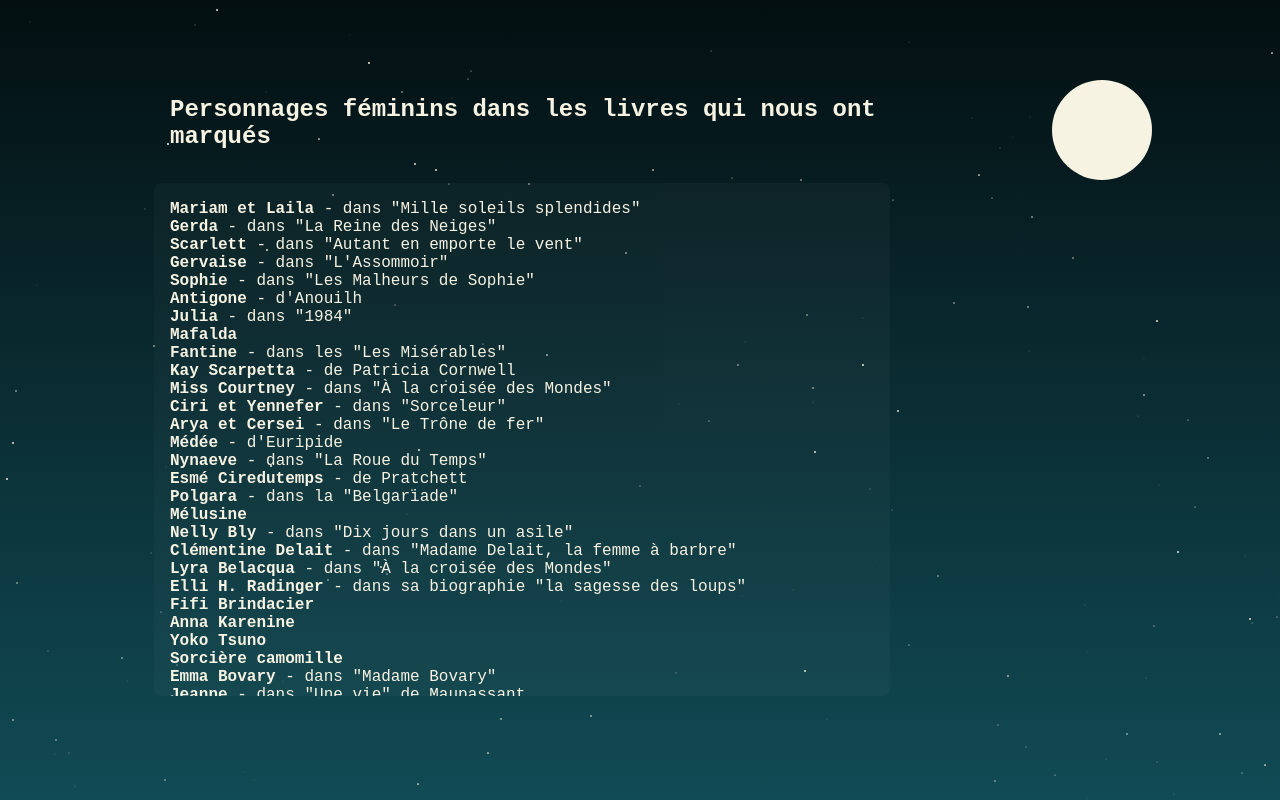
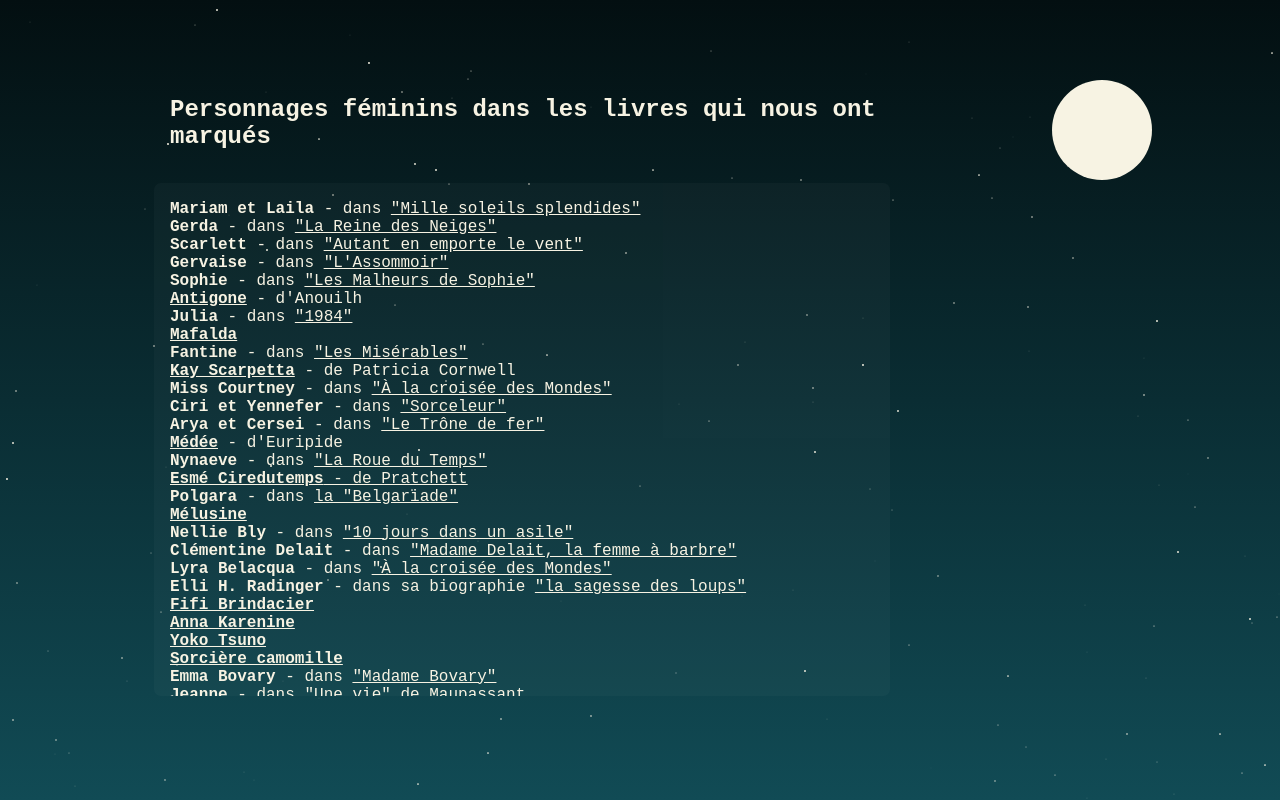
Before and after one commit to svilder/thefutureisfemale, a React (Create React App) app in the folder thefutureisfemale-front/: page / in a window 1280 px wide. Built offline with nearby package versions, Linux system fonts and the light colour scheme; a web font is replaced by a local one.

Commit message:
added links to check infos on books

```diff
--- a/thefutureisfemale-front/src/components/FemaleCharacters.css
+++ b/thefutureisfemale-front/src/components/FemaleCharacters.css
@@ -9,3 +9,7 @@
   font-family: 'Xanh Mono', monospace;
   overflow: scroll;
 }
+
+.card a {
+  color: #F7F3E3;
+}
--- a/thefutureisfemale-front/src/components/FemaleCharaters.js
+++ b/thefutureisfemale-front/src/components/FemaleCharaters.js
@@ -4,63 +4,62 @@ import './FemaleCharacters.css';
 const FemaleCharacters = () => {
   return (
     <div className="card">
-      <p><strong>Mariam et Laila</strong> - dans "Mille soleils splendides"</p>
-      <p><strong>Gerda</strong> - dans "La Reine des Neiges"</p>
-      <p><strong>Scarlett</strong> - dans "Autant en emporte le vent"</p>
-      <p><strong>Gervaise</strong> - dans "L'Assommoir"</p>
-      <p><strong>Sophie</strong> - dans "Les Malheurs de Sophie"</p>
-      <p><strong>Antigone</strong> - d'Anouilh</p>
-      <p><strong>Julia</strong> - dans "1984"</p>
-      <p><strong>Mafalda</strong></p>
-      <p><strong>Fantine</strong> - dans les "Les Misérables"</p>
-      <p><strong>Kay Scarpetta</strong> - de Patricia Cornwell</p>
-      <p><strong>Miss Courtney</strong> - dans "À la croisée des Mondes"</p>
-      <p><strong>Ciri et Yennefer</strong> - dans "Sorceleur"</p>
-      <p><strong>Arya et Cersei</strong> - dans "Le Trône de fer"</p>
-      <p><strong>Médée</strong> - d'Euripide</p>
-      <p><strong>Nynaeve</strong> - dans "La Roue du Temps"</p>
-      <p><strong>Esmé Ciredutemps</strong> - de Pratchett</p>
-      <p><strong>Polgara</strong> - dans la "Belgariade"</p>
-      <p><strong>Mélusine</strong></p>
-      <p><strong>Nelly Bly</strong> - dans "Dix jours dans un asile"</p>
-      <p><strong>Clémentine Delait</strong> - dans "Madame Delait, la femme à barbre"</p>
-      <p><strong>Lyra Belacqua</strong> - dans "À la croisée des Mondes"</p>
-      <p><strong>Elli H. Radinger</strong> - dans sa biographie "la sagesse des loups"</p>
-      <p><strong>Fifi Brindacier</strong></p>
-      <p><strong>Anna Karenine</strong></p>
-      <p><strong>Yoko Tsuno</strong></p>
-      <p><strong>Sorcière camomille</strong></p>
-      <p><strong>Emma Bovary</strong> - dans "Madame Bovary"</p>
-      <p><strong>Jeanne</strong> - dans "Une vie" de Maupassant</p>
-      <p><strong>Hermione</strong> - dans "Harry Potter"</p>
-      <p><strong>Alice</strong> - dans "Alice au pays des merveilles"</p>
-      <p><strong>Miss Marple</strong> - dans les romans policiers d'Agatha Christie</p>
-      <p><strong>Miss Lemon</strong> - dans "Hercule Poirot"</p>
-      <p><strong>Iseut</strong> - dans "Tristant et Iseut"</p>
-      <p><strong>Sophia Kovalevskaya</strong>- dans son autobiographie</p>
-      <p><strong>Antigone</strong></p>
-      <p><strong>Sudie</strong> - de Sara Flanigan</p>
-      <p><strong>May Dodd</strong> - dans "Mille femmes blanches"</p>
-      <p><strong>Maya Angelou</strong> - dans son roman autobiographique "Un billet d'avion pour l'Afrique"</p>
-      <p><strong>Tracy</strong> - dans "Sauvage" de Jamey Bradbury</p>
-      <p><strong>Les héroïnes de Jhumpa Lahiri</strong></p>
-      <p><strong>Les personnages de Jane Austen</strong></p>
-      <p><strong>Les personnages</strong> - dans "Les petites déesses #9" de Francesca Lia Block</p>
-      <p><strong>Anne Frank</strong> - dans son "Journal"</p>
-      <p><strong>Àntonia</strong> - dans "Mon Àntonia" de Willa Cather</p>
-      <p><strong>Ayla</strong> - dans "Les enfants de la Terre"</p>
-      <p><strong>La psy</strong> - dans "L'enfant bleu" de Henry Bauchau</p>
-      <p><strong>Sheeter</strong> - dans "la couleur des sentiments"</p>
-      <p><strong>La mère</strong> - dans "Jamais sans ma fille"</p>
-      <p><strong>L'héroïne</strong> - dans "la femme feuille"</p>
-      <p><strong>Simone Veil</strong> - dans "Une vie"</p>
-      <p><strong>Malala</strong> - dans "Moi, Malala"</p>
-      <p><strong>Smita</strong> - dans "La tresse"</p>
-      <p><strong>La mère de Gabriel</strong> - dans "Petit Pays"</p>
-      <p><strong>Ortie</strong> - dans "la Citadelle des ombres"</p>
-      <p><strong>Althéa</strong> - dans "les Aventuriers de la mer"</p>
-      <p><strong>L'enfant</strong> - dans "L'Amant"</p>
-      <p><strong>Constance</strong> - dans "Lady Chatterley's lover"</p>
+      <p><strong>Mariam et Laila</strong> - dans <a target="_blank" href="https://www.babelio.com/livres/Hosseini-Mille-soleils-splendides/32013">"Mille soleils splendides"</a></p>
+      <p><strong>Gerda</strong> - dans <a target="_blank" href="https://www.babelio.com/livres/Andersen-La-reine-des-neiges/106694">"La Reine des Neiges"</a></p>
+      <p><strong>Scarlett</strong> - dans <a target="_blank" href="https://www.babelio.com/livres/Mitchell-Autant-en-emporte-le-vent/25813">"Autant en emporte le vent"</a></p>
+      <p><strong>Gervaise</strong> - dans <a target="_blank" href="https://www.babelio.com/livres/Autiquet-LAssommoir/650021">"L'Assommoir"</a></p>
+      <p><strong>Sophie</strong> - dans <a target="_blank" href="https://www.babelio.com/livres/Segur-Les-malheurs-de-Sophie/15997">"Les Malheurs de Sophie"</a></p>
+      <p><a target="_blank" href="https://www.babelio.com/livres/Anouilh-Antigone/1724"><strong>Antigone</strong></a> - d'Anouilh</p>
+      <p><strong>Julia</strong> - dans <a target="_blank" href="https://www.babelio.com/livres/Orwell-1984/2961">"1984"</a></p>
+      <p><a target="_blank" href="https://fr.wikipedia.org/wiki/Mafalda"><strong>Mafalda</strong></a></p>
+      <p><strong>Fantine</strong> - dans <a target="_blank" href="https://www.babelio.com/livres/Hugo-Les-Miserables/1236116">"Les Misérables"</a></p>
+      <p><a target="_blank" href="https://www.babelio.com/livres/Cornwell-Kay-Scarpetta-Integrale-tome-1/134488"><strong>Kay Scarpetta</strong></a> - de Patricia Cornwell</p>
+      <p><strong>Miss Courtney</strong> - dans <a target="_blank" href="https://www.babelio.com/livres/Pullman--la-Croisee-des-Mondes--Integrale/12803">"À la croisée des Mondes"</a></p>
+      <p><strong>Ciri et Yennefer</strong> - dans <a target="_blank" href="https://www.babelio.com/livres/Sapkowski-Le-Sorceleur-tome-1--Le-Dernier-Voeu-reedition/259198">"Sorceleur"</a></p>
+      <p><strong>Arya et Cersei</strong> - dans <a target="_blank" href="https://www.babelio.com/livres/Martin-Le-Trone-de-Fer-Integrale-1--A-Game-of-Thrones/158547">"Le Trône de fer"</a></p>
+      <p><a target="_blank" href="https://www.babelio.com/livres/Euripide-Medee/20612"><strong>Médée</strong></a> - d'Euripide</p>
+      <p><strong>Nynaeve</strong> - dans <a target="_blank" href="https://www.babelio.com/livres/Jordan-La-Roue-du-Temps-Integrale-1--LOeil-du-Monde/356138">"La Roue du Temps"</a></p>
+      <p><a target="_blank" href="https://www.babelio.com/livres/Pratchett-Les-Annales-du-Disque-Monde-Tome-6--Trois-Soeurci/7769"><strong>Esmé Ciredutemps</strong> - de Pratchett</a></p>
+      <p><strong>Polgara</strong> - dans <a target="_blank" href="https://www.babelio.com/livres/Eddings-La-Belgariade-tome-1--Le-pion-blanc-des-presages/44956">la "Belgariade"</a></p>
+      <p><a target="_blank" href="https://www.babelio.com/livres/Gilson-Melusine-Tome-1--Sortileges/27970"><strong>Mélusine</strong></a></p>
+      <p><strong>Nellie Bly</strong> - dans <a target="_blank" href="https://www.babelio.com/livres/Bly-10-jours-dans-un-asile/790508">"10 jours dans un asile"</a></p>
+      <p><strong>Clémentine Delait</strong> - dans <a target="_blank" href="https://www.babelio.com/livres/Pasky-Clementine-une-femme-au-poil/959502">"Madame Delait, la femme à barbre"</a></p>
+      <p><strong>Lyra Belacqua</strong> - dans <a target="_blank" href="https://www.babelio.com/livres/Pullman--la-Croisee-des-Mondes--Integrale/12803">"À la croisée des Mondes"</a></p>
+      <p><strong>Elli H. Radinger</strong> - dans sa biographie <a target="_blank" href="https://www.babelio.com/livres/Radinger-La-sagesse-des-loups--Comment-ils-pensent-sorgan/1036670">"la sagesse des loups"</a></p>
+      <p><a target="_blank" href="https://www.babelio.com/livres/Lindgren-Fifi-Brindacier--Lintegrale/124885"><strong>Fifi Brindacier</strong></a></p>
+      <p><a target="_blank" href="https://www.babelio.com/livres/Tolstoi-Anna-Karenine/875941"><strong>Anna Karenine</strong></a></p>
+      <p><a target="_blank" href="https://www.babelio.com/livres/Leloup-Yoko-Tsuno-tome-1--Le-trio-de-letrange/11397"><strong>Yoko Tsuno</strong></a></p>
+      <p><a target="_blank" href="https://www.babelio.com/livres/Larreula-La-Sorciere-Camomille-Les-oeuvres-completes/147942"><strong>Sorcière camomille</strong></a></p>
+      <p><strong>Emma Bovary</strong> - dans <a target="_blank" href="https://www.babelio.com/livres/Flaubert-Madame-Bovary/894329">"Madame Bovary"</a></p>
+      <p><strong>Jeanne</strong> - dans <a target="_blank" href="https://www.babelio.com/livres/Maupassant-Une-vie/20150">"Une vie" de Maupassant</a></p>
+      <p><strong>Hermione</strong> - dans <a target="_blank" href="https://www.babelio.com/livres/Rowling-Harry-Potter-tome-1--Harry-Potter-a-lEcole-des-S/18811">"Harry Potter"</a></p>
+      <p><strong>Alice</strong> - dans <a target="_blank" href="https://www.babelio.com/livres/Carroll-Alice-au-pays-des-merveilles/3085">"Alice au pays des merveilles"</a></p>
+      <p><strong>Miss Marple et Miss Lemon</strong> - dans <a target="_blank" href="https://www.babelio.com/livres/Christie-Mort-sur-le-Nil/4562">les romans policiers d'Agatha Christie</a></p>
+      <p><strong>Iseut</strong> - dans <a target="_blank" href="https://fr.wikipedia.org/wiki/Tristan_et_Iseut">"Tristant et Iseut"</a></p>
+      <p><strong>Sophia Kovalevskaya</strong>- dans <a target="_blank" href="https://www.babelio.com/livres/Kovalevskaia-Kovalevskaia--Laventure-dune-mathematicienne/129578">son autobiographie</a></p>
+      <p><a target="_blank" href="https://fr.wikipedia.org/wiki/Antigone"><strong>Antigone</strong></a></p>
+      <p><a target="_blank" href="https://www.babelio.com/livres/Flanigan-Sudie/102473"><strong>Sudie</strong> - de Sara Flanigan</a></p>
+      <p><strong>May Dodd</strong> - dans <a target="_blank" href="https://www.babelio.com/livres/Fergus-Mille-femmes-blanches/16951">"Mille femmes blanches"</a></p>
+      <p><strong>Maya Angelou</strong> - dans son roman autobiographique <a target="_blank" href="https://www.babelio.com/livres/Angelou-Un-billet-davion-pour-lAfrique/281343">"Un billet d'avion pour l'Afrique"</a></p>
+      <p><strong>Tracy</strong> - dans <a target="_blank" href="https://www.babelio.com/livres/Bradbury-Sauvage/1111399">"Sauvage"</a> de Jamey Bradbury</p>
+      <p><a target="_blank" href="https://www.babelio.com/livres/Lahiri-Linterprete-des-maladies/158889"><strong>Les héroïnes de Jhumpa Lahiri</strong></a></p>
+      <p><a target="_blank" href="https://www.babelio.com/livres/Austen-Orgueil-et-prejuges/3887"><strong>Les personnages de Jane Austen</strong></a></p>
+      <p><strong>Les personnages</strong> - dans <a target="_blank" href="https://www.babelio.com/livres/Block-Les-petites-deesses/278549">"Les petites déesses"</a> de Francesca Lia Block</p>
+      <p><strong>Anne Frank</strong> - dans <a target="_blank" href="https://www.babelio.com/livres/Frank-Journal-dAnne-Frank/706783">son "Journal"</a></p>
+      <p><strong>Àntonia</strong> - dans <a target="_blank" href="https://www.babelio.com/livres/Cather-Mon-Antonia/18142">"Mon Àntonia"</a> de Willa Cather</p>
+      <p><strong>Ayla</strong> - dans <a target="_blank" href="https://www.babelio.com/livres/Auel-Les-enfants-de-la-Terre-tome-1--Le-clan-de-lours/1183179">"Les enfants de la Terre"</a></p>
+      <p><strong>La psy</strong> - dans <a target="_blank" href="https://www.babelio.com/livres/Bauchau-Lenfant-bleu/32840">"L'enfant bleu"</a> de Henry Bauchau</p>
+      <p><strong>Sheeter</strong> - dans <a target="_blank" href="https://www.babelio.com/livres/Stockett-La-couleur-des-sentiments/191520">"la couleur des sentiments"</a></p>
+      <p><strong>La mère</strong> - dans <a target="_blank" href="https://www.babelio.com/livres/Mahmoody-Jamais-sans-ma-fille/16844">"Jamais sans ma fille"</a></p>
+      <p><strong>L'héroïne</strong> - dans <a target="_blank" href="https://www.babelio.com/livres/Herve-Gruyer-La-Femme-Feuille/193503">"la femme feuille"</a></p>
+      <p><strong>Simone Veil</strong> - dans <a target="_blank" href="https://www.babelio.com/livres/Veil-Une-vie/36438">"Une vie"</a></p>
+      <p><strong>Malala</strong> - dans <a target="_blank" href="https://www.babelio.com/livres/Yousafzai-Moi-Malala/531546">"Moi, Malala"</a></p>
+      <p><strong>Smita</strong> - dans <a target="_blank" href="https://www.babelio.com/livres/Colombani-La-tresse/946395">"La tresse"</a></p>
+      <p><strong>La mère de Gabriel</strong> - dans <a target="_blank" href="https://www.babelio.com/livres/Faye-Petit-pays/847696">"Petit Pays"</a></p>
+      <p><strong>Ortie</strong> - dans <a target="_blank" href="https://www.babelio.com/livres/Hobb-La-Citadelle-des-Ombres-tome-1/22383">"la Citadelle des ombres"</a></p>
+      <p><strong>Althéa</strong> - dans <a target="_blank" href="https://www.babelio.com/livres/Hobb-Les-Aventuriers-de-la-mer-Tome-1--Le-vaisseau-mag/104388">"les Aventuriers de la mer"</a></p>
+      <p><strong>L'enfant</strong> - dans <a target="_blank" href="https://www.babelio.com/livres/Duras-Lamant/5772">"L'Amant"</a></p>
+      <p><strong>Constance</strong> - dans <a target="_blank" href="https://www.babelio.com/livres/Lawrence-LAmant-de-Lady-Chatterley/1644">"Lady Chatterley's lover"</a></p>
       <p><strong></strong></p>
       <p><strong></strong></p>
       <p><strong></strong></p>
```
